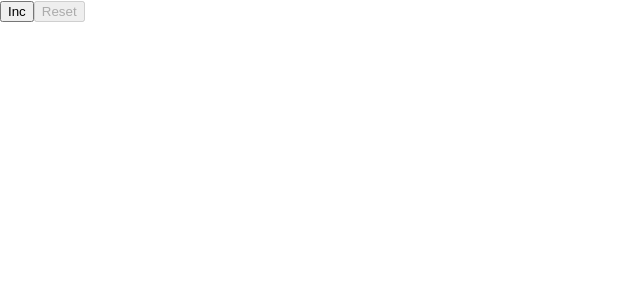
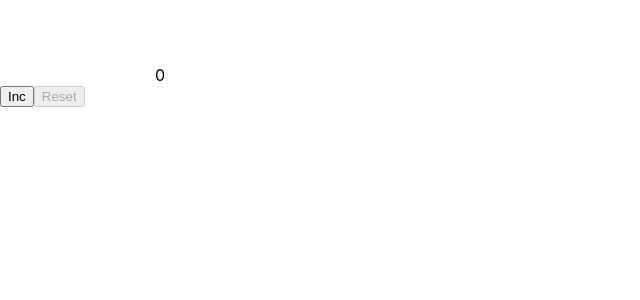
Before and after one commit to AndreyZaytsev90/IT-INCUBATOR, a React (Create React App) app in the folder exam/my-app/: page / in a window 1280 px wide. Shown: the top 300 px of the page, without its empty margins (0-640 px from the left). Built offline with nearby package versions, Linux system fonts and the light colour scheme.

Commit message:
change files

```diff
--- a/exam/my-app/src/App.module.css
+++ b/exam/my-app/src/App.module.css
@@ -42,15 +42,15 @@
     margin-left: 5px;
 }
 
-.value  {
+.red {
+    color: red;
+    font-size: large;
     padding-top: 65px;
     padding-left: 155px;
 }
 
-.rednumber {
-    color: red;
+.black {
+    color: black;
+    padding-top: 65px;
+    padding-left: 155px;
 }
-
-.whitenumber {
-    color: white;
-}
--- a/exam/my-app/src/App.tsx
+++ b/exam/my-app/src/App.tsx
@@ -6,7 +6,6 @@ import Reset from "./Reset";
 
 type CounterType = {
     value: number
-    NumberColors: () => void
 }
 
 
@@ -17,18 +16,13 @@ function App(props: CounterType) {
     const inc = () => value < 5 && setValue(value+1)
     const res = () => setValue(0)
 
-    const NumberColors = () => props.value === 5 ? style.rednumber : style.whitenumber
-
-
-
-
-
+    const NumberColors = props.value >= 5 ? style.red : style.black
 
     return (
         <div className="counter">
             <div className="counter-screen">
                 {/* <CounterScreen />*/}
-              <div className="value">{NumberColors}</div>
+              <div className={NumberColors}>{value}</div>
             </div>
             <div className="counter-buttons">
 
```
